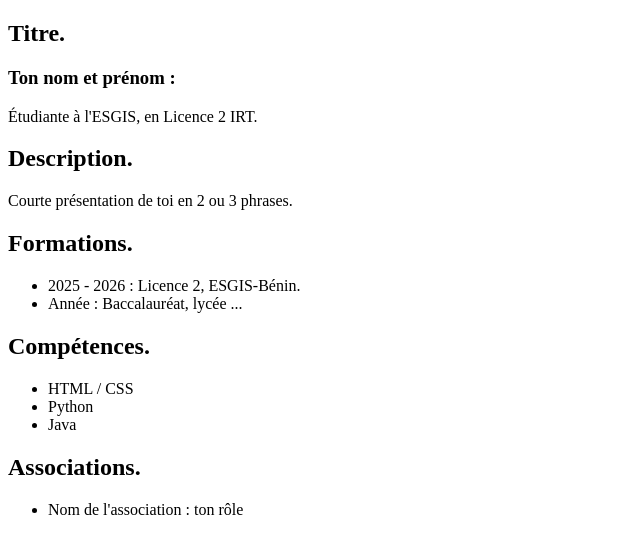
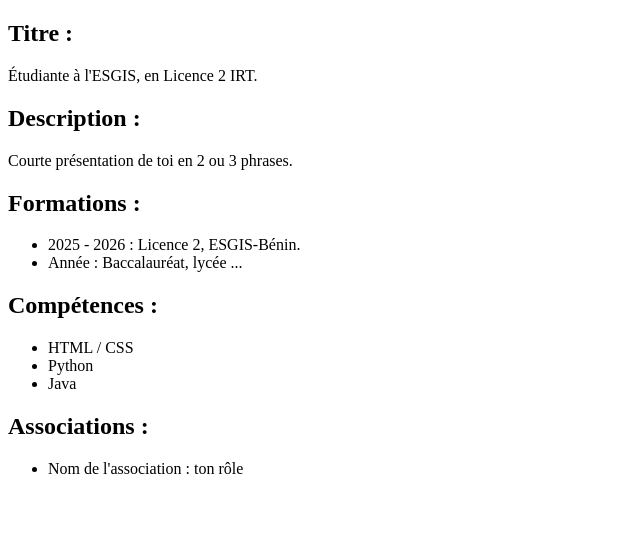
Before and after one commit to Saha66-tech/mon-cv, a plain HTML site: page index.html in a window 1280 px wide. Shown: the whole page, without its empty margins (0-640 px from the left). Drawn offline with Linux system fonts and the light colour scheme.

Commit message:
modification

```diff
--- a/index.html
+++ b/index.html
@@ -9,16 +9,15 @@
 <body>
 
     <!-- Titre. -->
-     <h2>Titre.</h2>
-    <h3>Ton nom et prénom :</h3>
+     <h2>Titre :</h2>
     <p>Étudiante à l'ESGIS, en Licence 2 IRT.</p>
 
     <!-- Description. -->
-     <h2>Description.</h2>
+     <h2>Description :</h2>
     <p>Courte présentation de toi en 2 ou 3 phrases.</p>
 
     <!-- Formations. -->
-    <h2>Formations.</h2>
+    <h2>Formations :</h2>
     <ul>
         <li>2025 - 2026 : Licence 2, ESGIS-Bénin.</li>
         <li>Année : Baccalauréat, lycée ...</li>
@@ -27,7 +26,7 @@
     <!-- Expériences. -->
 
     <!-- Compétences. -->
-    <h2>Compétences.</h2>
+    <h2>Compétences :</h2>
     <ul>
         <li>HTML / CSS</li>
         <li>Python</li>
@@ -35,7 +34,7 @@
     </ul>
 
     <!-- Associations. -->
-    <h2>Associations.</h2>
+    <h2>Associations :</h2>
     <ul>
         <li>Nom de l'association : ton rôle</li>
     </ul>
```
